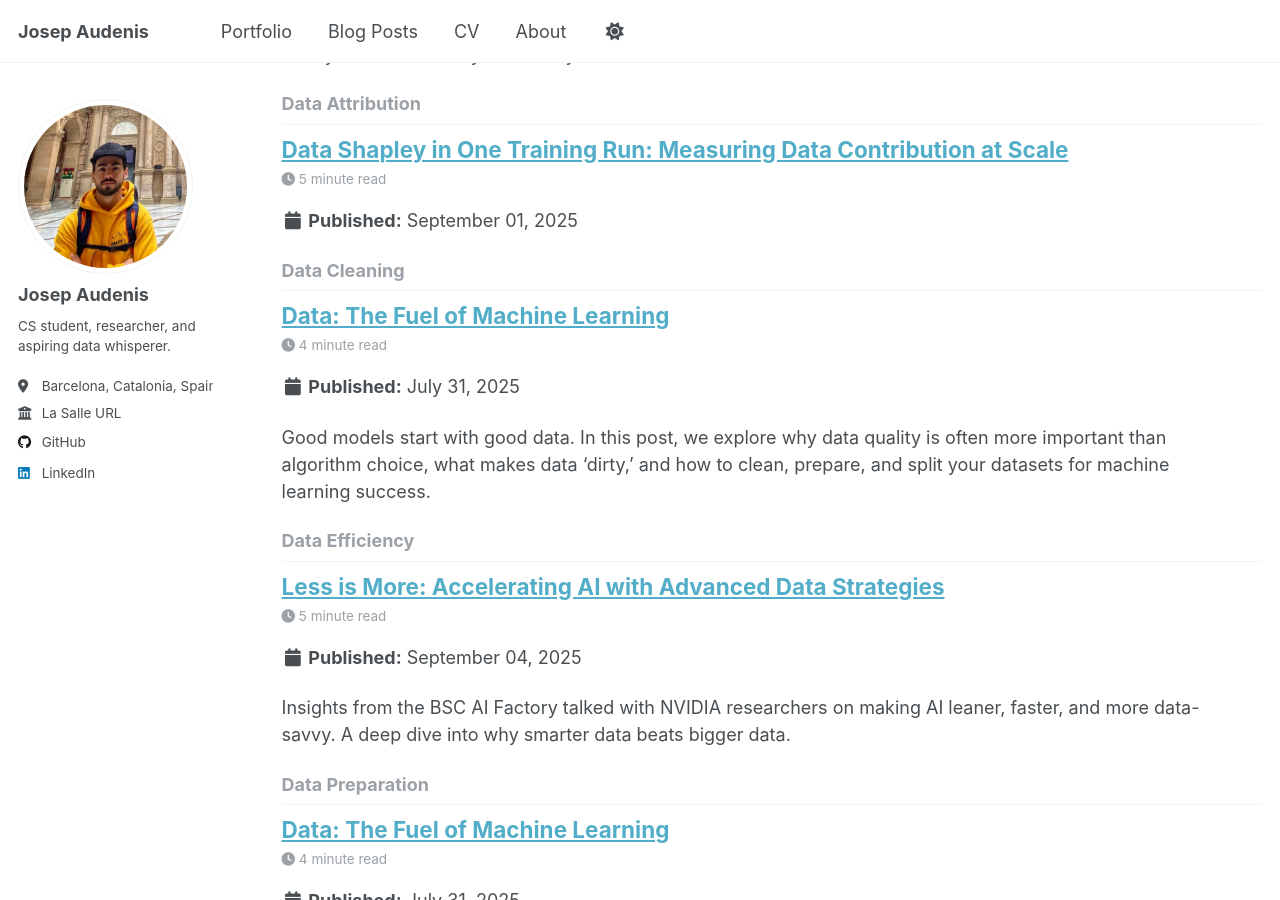
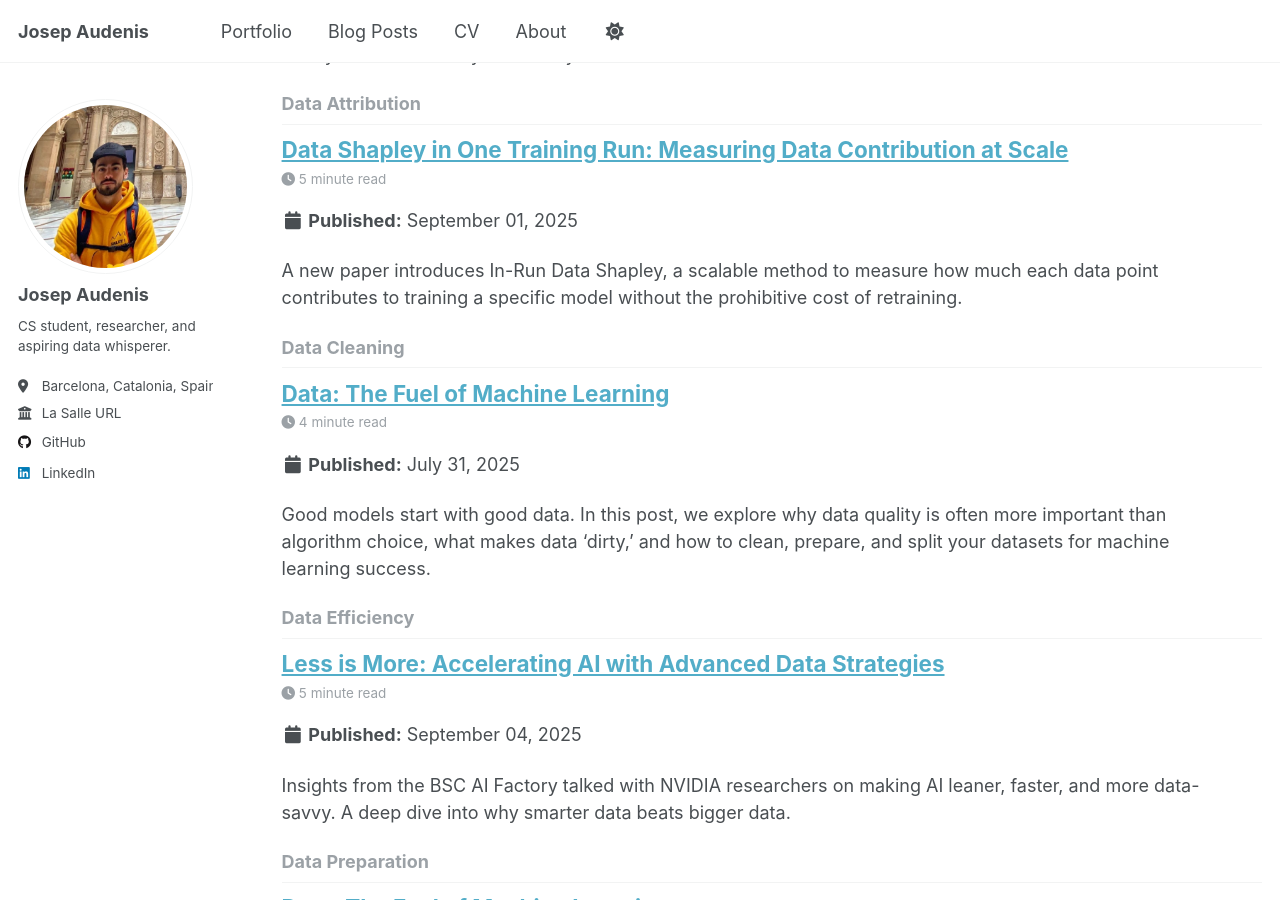
Before and after one commit to josep-audenis/josep-audenis.github.io, a Jekyll site: the page built from _pages/tag-archive.html, in a window 1280 px wide and 900 px high, scrolled down 4341 px. Built offline with Jekyll 4.4.1, drawn with Linux system fonts in a browser that asks for light colours; some of the changed text lies outside the part shown.

Commit message:
data shapley excerpt

```diff
--- a/_posts/2025-09-01-data-shapley-in-one-training-run.md
+++ b/_posts/2025-09-01-data-shapley-in-one-training-run.md
@@ -2,7 +2,7 @@
 title: "Data Shapley in One Training Run: Measuring Data Contribution at Scale"
 date: 2025-09-01
 permalink: /posts/2025/08/data-shapley-in-one-training-run/
-excerpt: ""
+excerpt: "A new paper introduces In-Run Data Shapley, a scalable method to measure how much each data point contributes to training a specific model without the prohibitive cost of retraining."
 tags:
     - Machine Learning
     - Data Attribution
```
